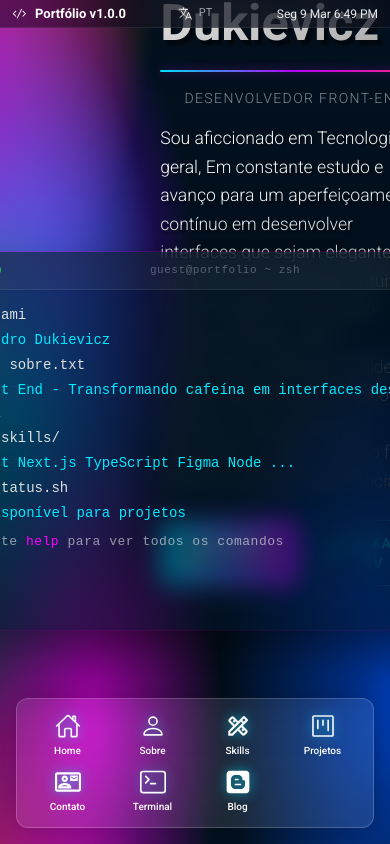
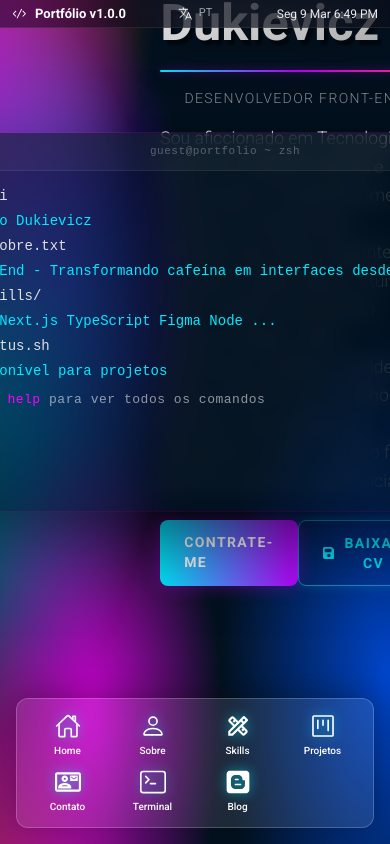
Before and after one commit to LeandroDukievicz/Portifolio-Cyber-Dukie, a Next.js app: page / in a window 390 px wide. Built offline with nearby package versions, Linux system fonts and the light colour scheme; no server answers.

Commit message:
feat: add terminal resize handles on all sides and align with dock width and hero content

```diff
--- a/app/components/TerminalWindow.tsx
+++ b/app/components/TerminalWindow.tsx
@@ -13,6 +13,9 @@ interface Line {
 const CHAR_DELAY      = 48;
 const AFTER_INPUT_MS  = 180;
 const AFTER_OUTPUT_MS = 480;
+const TITLE_BAR_H     = 38;
+const MIN_W           = 320;
+const MIN_H           = 200;
 
 function downloadCV() {
   const a = document.createElement("a");
@@ -22,6 +25,13 @@ function downloadCV() {
   a.click();
   document.body.removeChild(a);
 }
+
+type ResizeDir = "n" | "s" | "e" | "w" | "ne" | "nw" | "se" | "sw";
+
+const CURSORS: Record<ResizeDir, string> = {
+  n: "n-resize", s: "s-resize", e: "e-resize", w: "w-resize",
+  ne: "ne-resize", nw: "nw-resize", se: "se-resize", sw: "sw-resize",
+};
 
 export default function TerminalWindow() {
   const router = useRouter();
@@ -36,18 +46,33 @@ export default function TerminalWindow() {
   const inputRef  = useRef<HTMLInputElement>(null);
   const bottomRef = useRef<HTMLDivElement>(null);
 
-  const W = isLarge ? 860 : 520;
+  // 557px = dock width (7 items × 75px + 32px padding)
+  const W = isLarge ? 860 : 557;
   const H = isLarge ? 620 : 340;
+
+  // Custom resize state
+  const [customSize, setCustomSize] = useState<{ w: number; h: number } | null>(null);
+  const effectiveW = customSize?.w ?? W;
+  const effectiveH = customSize?.h ?? H;
+
+  // Reset custom size when isLarge toggles
+  useEffect(() => { setCustomSize(null); }, [isLarge]);
 
   // Drag state
   const [pos, setPos]  = useState({ x: 0, y: 0 });
   const dragging       = useRef(false);
   const dragOffset     = useRef({ x: 0, y: 0 });
   const windowRef      = useRef<HTMLDivElement>(null);
-  const HRef           = useRef(H);
   const isMinimizedRef = useRef(isMinimized);
 
-  useEffect(() => { HRef.current = H; }, [H]);
+  // Resize state
+  const resizing = useRef<{
+    dir: ResizeDir;
+    startX: number; startY: number;
+    startW: number; startH: number;
+    startPosX: number; startPosY: number;
+  } | null>(null);
+
   useEffect(() => { isMinimizedRef.current = isMinimized; }, [isMinimized]);
 
   const DOCK_SAFE = 160;
@@ -55,10 +80,11 @@ export default function TerminalWindow() {
     Math.max(0, Math.min(y, window.innerHeight - DOCK_SAFE - termH));
 
   useLayoutEffect(() => {
-    const termH = isMinimized ? 38 : H;
+    const termH = isMinimized ? TITLE_BAR_H : effectiveH + TITLE_BAR_H;
+    // Align horizontally with dock (centered) and vertically with hero content (-100px from center)
     setPos({
-      x: window.innerWidth  / 2 - W / 2,
-      y: clampY(window.innerHeight / 2 - termH / 2, termH),
+      x: window.innerWidth  / 2 - effectiveW / 2,
+      y: clampY(window.innerHeight / 2 - termH / 2 - 100, termH),
     });
   }, [W, H, isOpen]);
 
@@ -68,17 +94,46 @@ export default function TerminalWindow() {
     e.preventDefault();
   };
 
+  const startResize = (dir: ResizeDir, e: React.MouseEvent) => {
+    e.preventDefault();
+    e.stopPropagation();
+    resizing.current = {
+      dir,
+      startX: e.clientX, startY: e.clientY,
+      startW: effectiveW, startH: effectiveH,
+      startPosX: pos.x,   startPosY: pos.y,
+    };
+  };
+
   useEffect(() => {
     const onMove = (e: MouseEvent) => {
-      if (!dragging.current) return;
-      const termH = isMinimizedRef.current ? 38 : HRef.current + 38;
-      const newY  = e.clientY - dragOffset.current.y;
-      setPos({
-        x: e.clientX - dragOffset.current.x,
-        y: Math.max(0, Math.min(newY, window.innerHeight - 160 - termH)),
-      });
+      // Drag
+      if (dragging.current) {
+        const termH = isMinimizedRef.current ? TITLE_BAR_H : (resizing.current?.startH ?? effectiveH) + TITLE_BAR_H;
+        const newY  = e.clientY - dragOffset.current.y;
+        setPos({
+          x: e.clientX - dragOffset.current.x,
+          y: Math.max(0, Math.min(newY, window.innerHeight - 160 - termH)),
+        });
+      }
+      // Resize
+      if (resizing.current) {
+        const { dir, startX, startY, startW, startH, startPosX, startPosY } = resizing.current;
+        const dx = e.clientX - startX;
+        const dy = e.clientY - startY;
+
+        let newW = startW, newH = startH, newPosX = startPosX, newPosY = startPosY;
+
+        if (dir.includes("e")) newW = Math.max(MIN_W, startW + dx);
+        if (dir.includes("w")) { newW = Math.max(MIN_W, startW - dx); newPosX = startPosX + (startW - newW); }
+        if (dir.includes("s")) newH = Math.max(MIN_H, startH + dy);
+        if (dir.includes("n")) { newH = Math.max(MIN_H, startH - dy); newPosY = startPosY + (startH - newH); }
+
+        setCustomSize({ w: newW, h: newH });
+        if (dir.includes("w") || dir.includes("n")) setPos({ x: newPosX, y: newPosY });
+      }
     };
-    const onUp = () => { dragging.current = false; };
+    const onUp = () => { dragging.current = false; resizing.current = null; };
     window.addEventListener("mousemove", onMove);
     window.addEventListener("mouseup",   onUp);
     return () => {
@@ -185,6 +240,16 @@ export default function TerminalWindow() {
 
   if (!isOpen) return null;
 
+  const totalH = (isMinimized ? 0 : effectiveH) + TITLE_BAR_H;
+
+  // Resize handle style factory
+  const handle = (dir: ResizeDir, extra: React.CSSProperties): React.CSSProperties => ({
+    position: "absolute",
+    cursor: CURSORS[dir],
+    zIndex: 2,
+    ...extra,
+  });
+
   return (
     <>
       {hireModal && (
@@ -216,23 +281,13 @@ export default function TerminalWindow() {
               height: 2, borderRadius: 2, marginBottom: 28,
               background: "linear-gradient(90deg, #00EAFF, #BD00FF, #FF2D78)",
             }} />
-
             <p style={{ fontSize: 28, margin: "0 0 12px", lineHeight: 1 }}>🤝</p>
-
-            <h2 style={{
-              margin: "0 0 16px", fontSize: 18, fontWeight: 700,
-              color: "#fff", letterSpacing: "0.02em",
-            }}>
+            <h2 style={{ margin: "0 0 16px", fontSize: 18, fontWeight: 700, color: "#fff", letterSpacing: "0.02em" }}>
               {tt.modalTitle}
             </h2>
-
-            <p style={{
-              margin: "0 0 24px", fontSize: 13, lineHeight: 1.7,
-              color: "rgba(255,255,255,0.65)", whiteSpace: "pre-line",
-            }}>
+            <p style={{ margin: "0 0 24px", fontSize: 13, lineHeight: 1.7, color: "rgba(255,255,255,0.65)", whiteSpace: "pre-line" }}>
               {tt.modalMessage}
             </p>
-
             <button
               onClick={() => closeHireModal()}
               style={{
@@ -271,7 +326,7 @@ export default function TerminalWindow() {
         position: "fixed",
         top: pos.y, left: pos.x,
         zIndex: 1000,
-        width: W,
+        width: effectiveW,
         borderRadius: 12,
         overflow: "hidden",
         boxShadow: "0 32px 80px rgba(0,0,0,0.6), 0 0 0 1px rgba(255,0,255,0.2)",
@@ -281,9 +336,8 @@ export default function TerminalWindow() {
         display: "flex", flexDirection: "column",
         fontFamily: "'JetBrains Mono', 'Fira Code', 'Courier New', monospace",
         fontSize: 14,
-        transition: "width 0.3s ease, height 0.3s ease",
+        transition: "none",
       }}>
-
         {/* Title bar */}
         <div
           onMouseDown={onTitleMouseDown}
@@ -302,10 +356,7 @@ export default function TerminalWindow() {
             style={{ width: 12, height: 12, borderRadius: "50%", background: "#ffbd2e", display: "block", cursor: "pointer", flexShrink: 0 }} />
           <span onClick={toggleLarge} onMouseDown={e => e.stopPropagation()} title={isLarge ? "Tamanho normal" : "Dobrar tamanho"}
             style={{ width: 12, height: 12, borderRadius: "50%", background: "#27c93f", display: "block", cursor: "pointer", flexShrink: 0 }} />
-          <span style={{
-            flex: 1, textAlign: "center", fontSize: 11,
-            color: "rgba(255,255,255,0.3)", letterSpacing: "0.05em",
-          }}>
+          <span style={{ flex: 1, textAlign: "center", fontSize: 11, color: "rgba(255,255,255,0.3)", letterSpacing: "0.05em" }}>
             {tt.header}
           </span>
         </div>
@@ -316,34 +367,24 @@ export default function TerminalWindow() {
             onClick={() => inputRef.current?.focus()}
             style={{
               padding: "14px 16px",
-              height: H,
+              height: effectiveH,
               overflowY: "auto",
               cursor: "text",
               lineHeight: 1.65,
               scrollbarWidth: "thin",
               scrollbarColor: "rgba(255,255,255,0.1) transparent",
-              transition: "height 0.3s ease",
             }}
           >
             {lines.map((line, i) => (
               <div key={i} style={{ display: "flex", gap: 8, marginBottom: 2 }}>
                 {line.kind === "input" && (
-                  <>
-                    <span style={{ color: "#FF00FF", flexShrink: 0 }}>&gt;_</span>
-                    <span style={{ color: "#e0e0e0" }}>{line.text}</span>
-                  </>
+                  <><span style={{ color: "#FF00FF", flexShrink: 0 }}>&gt;_</span><span style={{ color: "#e0e0e0" }}>{line.text}</span></>
                 )}
                 {line.kind === "output" && (
-                  <>
-                    <span style={{ color: "rgba(255,255,255,0.25)", flexShrink: 0 }}>→</span>
-                    <span style={{ color: "#00EAFF" }}>{line.text}</span>
-                  </>
+                  <><span style={{ color: "rgba(255,255,255,0.25)", flexShrink: 0 }}>→</span><span style={{ color: "#00EAFF" }}>{line.text}</span></>
                 )}
                 {line.kind === "error" && (
-                  <>
-                    <span style={{ color: "#ff5f56", flexShrink: 0 }}>✗</span>
-                    <span style={{ color: "#ff5f56" }}>{line.text}</span>
-                  </>
+                  <><span style={{ color: "#ff5f56", flexShrink: 0 }}>✗</span><span style={{ color: "#ff5f56" }}>{line.text}</span></>
                 )}
                 {line.kind === "info" && (
                   <span style={{ color: "rgba(255,255,255,0.45)", paddingLeft: 16 }}>{line.text}</span>
@@ -355,23 +396,17 @@ export default function TerminalWindow() {
               <div style={{ display: "flex", gap: 8 }}>
                 <span style={{ color: "#FF00FF" }}>&gt;_</span>
                 <span style={{ color: "#e0e0e0" }}>
-                  {typingText}
-                  <span style={{ animation: "blink 1s step-end infinite" }}>▌</span>
+                  {typingText}<span style={{ animation: "blink 1s step-end infinite" }}>▌</span>
                 </span>
               </div>
             )}
 
             {!booting && (
               <>
-                <div style={{
-                  marginTop: 6, marginBottom: 8,
-                  fontSize: 13, color: "rgba(255,255,255,0.55)",
-                  letterSpacing: "0.04em",
-                }}>
+                <div style={{ marginTop: 6, marginBottom: 8, fontSize: 13, color: "rgba(255,255,255,0.55)", letterSpacing: "0.04em" }}>
                   {tt.inputHint} <span style={{ color: "#FF00FF" }}>{tt.inputHintCmd}</span> {tt.inputHintSuffix}
                 </div>
-
-                <div style={{ display: "flex", gap: 8, alignItems: "center", position: "relative" }}>
+                <div style={{ display: "flex", gap: 8, alignItems: "center" }}>
                   <span style={{ color: "#FF00FF", flexShrink: 0 }}>&gt;_</span>
                   <input
                     ref={inputRef}
@@ -389,14 +424,36 @@ export default function TerminalWindow() {
                 </div>
               </>
             )}
-
             <div ref={bottomRef} />
           </div>
         )}
       </div>
 
+      {/* Resize handles overlay — same position/size as terminal */}
+      <div style={{
+        position: "fixed",
+        top: pos.y, left: pos.x,
+        width: effectiveW, height: totalH,
+        zIndex: 1001,
+        pointerEvents: "none",
+        borderRadius: 12,
+      }}>
+        {/* Edges */}
+        <div className="resize-handle" style={handle("n",  { top: 0,    left: 12,   right: 12,  height: 6 })}   onMouseDown={e => startResize("n",  e)} />
+        <div className="resize-handle" style={handle("s",  { bottom: 0, left: 12,   right: 12,  height: 6 })}   onMouseDown={e => startResize("s",  e)} />
+        <div className="resize-handle" style={handle("e",  { top: 12,   bottom: 12, right: 0,   width: 6 })}    onMouseDown={e => startResize("e",  e)} />
+        <div className="resize-handle" style={handle("w",  { top: 12,   bottom: 12, left: 0,    width: 6 })}    onMouseDown={e => startResize("w",  e)} />
+        {/* Corners */}
+        <div className="resize-handle" style={handle("ne", { top: 0,    right: 0,   width: 12,  height: 12 })}  onMouseDown={e => startResize("ne", e)} />
+        <div className="resize-handle" style={handle("nw", { top: 0,    left: 0,    width: 12,  height: 12 })}  onMouseDown={e => startResize("nw", e)} />
+        <div className="resize-handle" style={handle("se", { bottom: 0, right: 0,   width: 12,  height: 12 })}  onMouseDown={e => startResize("se", e)} />
+        <div className="resize-handle" style={handle("sw", { bottom: 0, left: 0,    width: 12,  height: 12 })}  onMouseDown={e => startResize("sw", e)} />
+      </div>
+
       <style>{`
         @keyframes blink { 0%,100%{opacity:1} 50%{opacity:0} }
+        .resize-handle { pointer-events: all; }
+        .resize-handle:hover { background: rgba(0,234,255,0.15); border-radius: 2px; }
       `}</style>
     </>
   );
```
